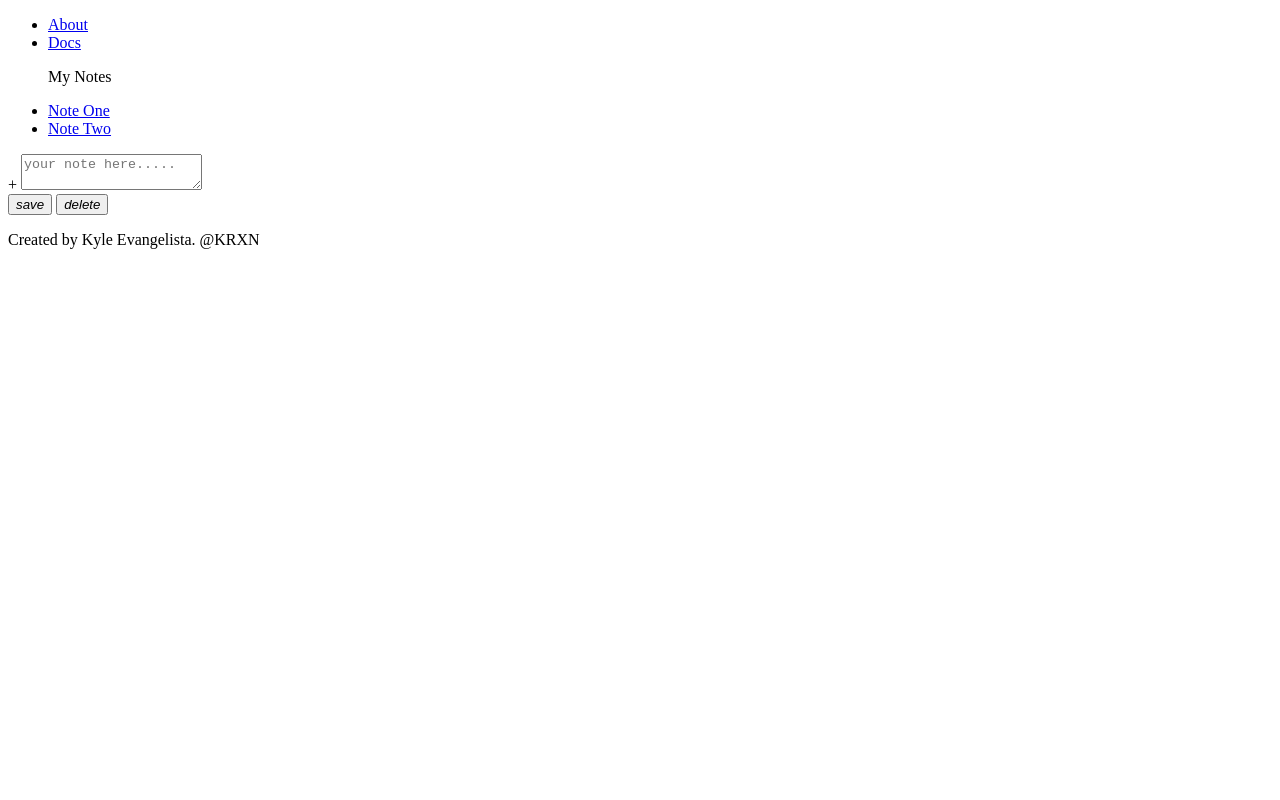
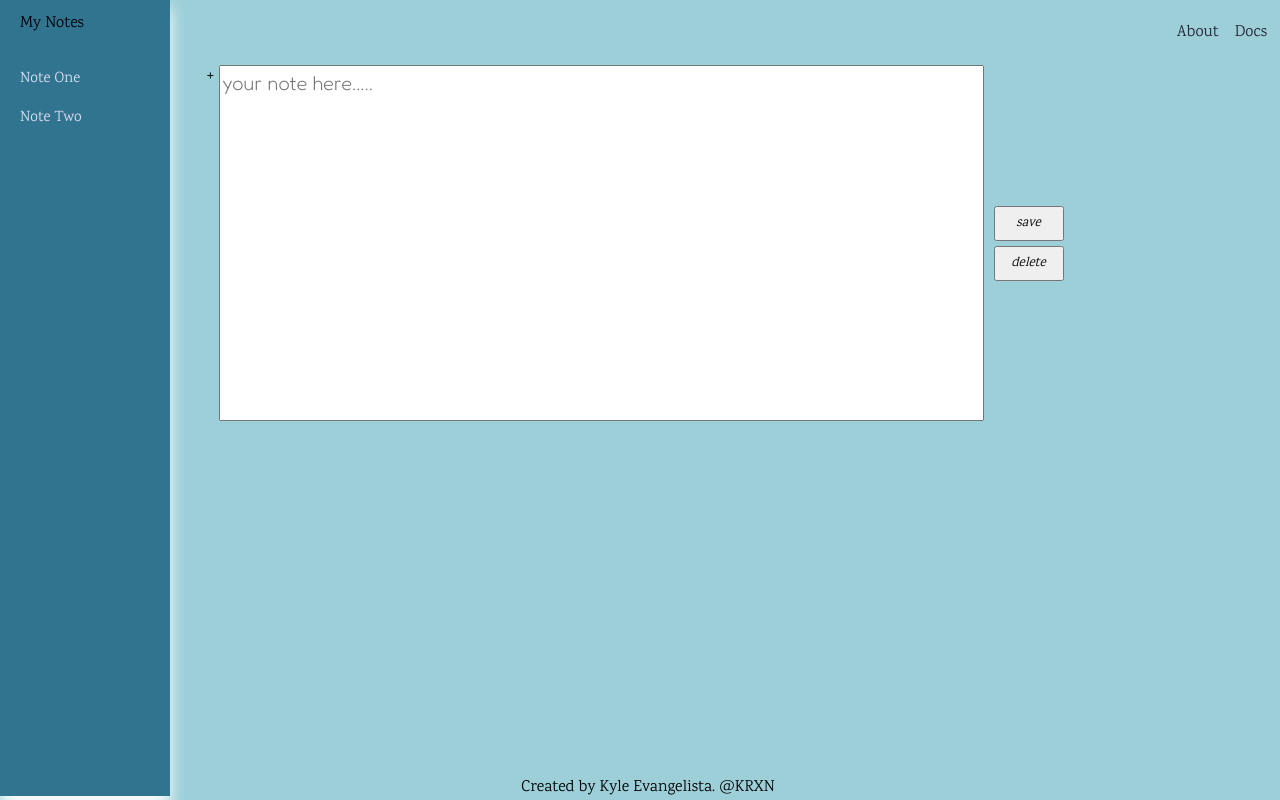
Before and after one commit to KRXNowo/1620_stuff, a plain HTML site: page note.html in a window 1280 px wide. Drawn offline with Linux system fonts and the light colour scheme.

Commit message:
added CSS/style for index.html and note.html

```diff
--- a/CSS/style.css
+++ b/CSS/style.css
@@ -0,0 +1,127 @@
+*{
+    font-family: 'Karma', serif;
+}
+
+body {
+    background-color: #9ccfd8;
+}
+
+.side-links {
+    top: 0px;
+    position: sticky;
+    text-decoration: none;
+}
+
+.side-links ul{
+    gap: 1rem;
+    display: flex;
+    justify-content: flex-end;
+    padding: 5px;
+    text-decoration: none;
+}
+
+.side-links a{
+    color: #26233a;
+    text-decoration: none;
+}
+
+.side-links a:hover{
+    color: #908caa;
+    transition-duration: 0.5s;
+    text-decoration: none;
+}
+
+#footer {
+    text-align: center;
+    position: fixed;
+    bottom: 0;
+    height: 40px;
+    width: 100%;
+    z-index: -1;
+}
+
+.create-button{
+    width: 75%;
+    display: flex;
+    justify-content: center;
+}
+
+.create-note{
+    padding: 0px 50px;
+    transition-duration: 0.5s;
+}
+
+.create-note:hover{
+    background-color: #908caa;
+}
+
+.save-note, .delete-note{
+    display: flex;
+    justify-content: center;
+    align-items: center;
+    height: 35px;
+    width: 70px;
+}
+
+.save-note:hover, .delete-note:hover{
+    color: #908caa;
+}
+
+.text-note{
+    display: flex;
+    justify-content: center;
+    font-size: 1rem;
+    letter-spacing: 5px;
+}
+
+textarea {
+    line-height: 1.5;
+    width: 60%;
+    height: 350px;
+    font-size: 20px;
+    resize: none;
+    font-family: 'Fredoka', sans-serif;
+}
+
+.buttons {
+    display: flex;
+    flex-direction: column;
+    justify-content: center;
+    padding: 10px;
+    gap: 5px;
+}
+
+.slide-bar ul{
+    display: flex;
+    flex-direction: column;
+    height: 100%;
+    width: 150px;
+    position: fixed;
+    top: -20px;
+    left: -120px;
+    padding-left:20px;
+    background: #31748f;
+    transition-duration: 0.4s;
+    gap:1rem;
+}
+
+.slide-bar a{
+    text-decoration: none;
+    font-size: 15px;
+    color:#e0def4
+}
+
+
+.slide-bar a:hover{
+    font-size: 20px;
+    text-shadow: 0px 1px 16px;
+    color: #e0def4;
+    transition-duration: 0.4s;
+}
+
+
+.slide-bar ul:hover{
+    box-shadow: 0 12px 16px 0 rgba(255, 255, 255, 1);
+    border-radius: 0;
+    left:0
+}
--- a/note.html
+++ b/note.html
@@ -14,16 +14,16 @@
     <section>
         <div class="side-links">
             <ul>
-                <li><a href="#">About</a></li>
-                <li><a href="#">Docs</a></li>
+                <il><a href="#">About</a></il>
+                <il><a href="#">Docs</a></il>
             </ul>
         </div>
     </section>
     <nav class="slide-bar">
         <ul>
             <p>My Notes</p>
-            <li><a href="#NoteOne">Note One</a></li>
-            <li><a href="#NoteTwo">Note Two</a></li>
+            <il><a href="#NoteOne">Note One</a></il>
+            <il><a href="#NoteTwo">Note Two</a></il>
         </ul>
     </nav>
     <div class="text-note">
```
Also changed, not shown: index.html (+5 -5 lines).
